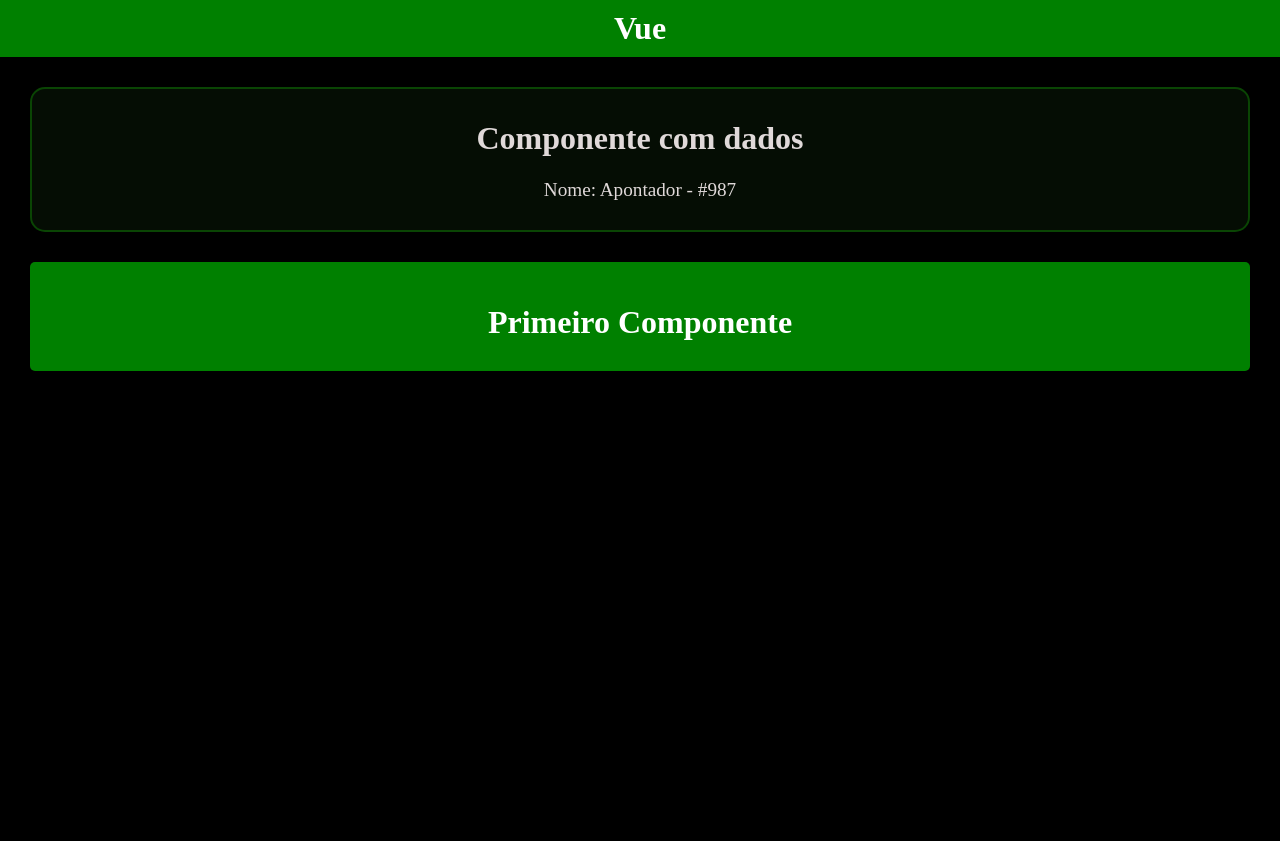
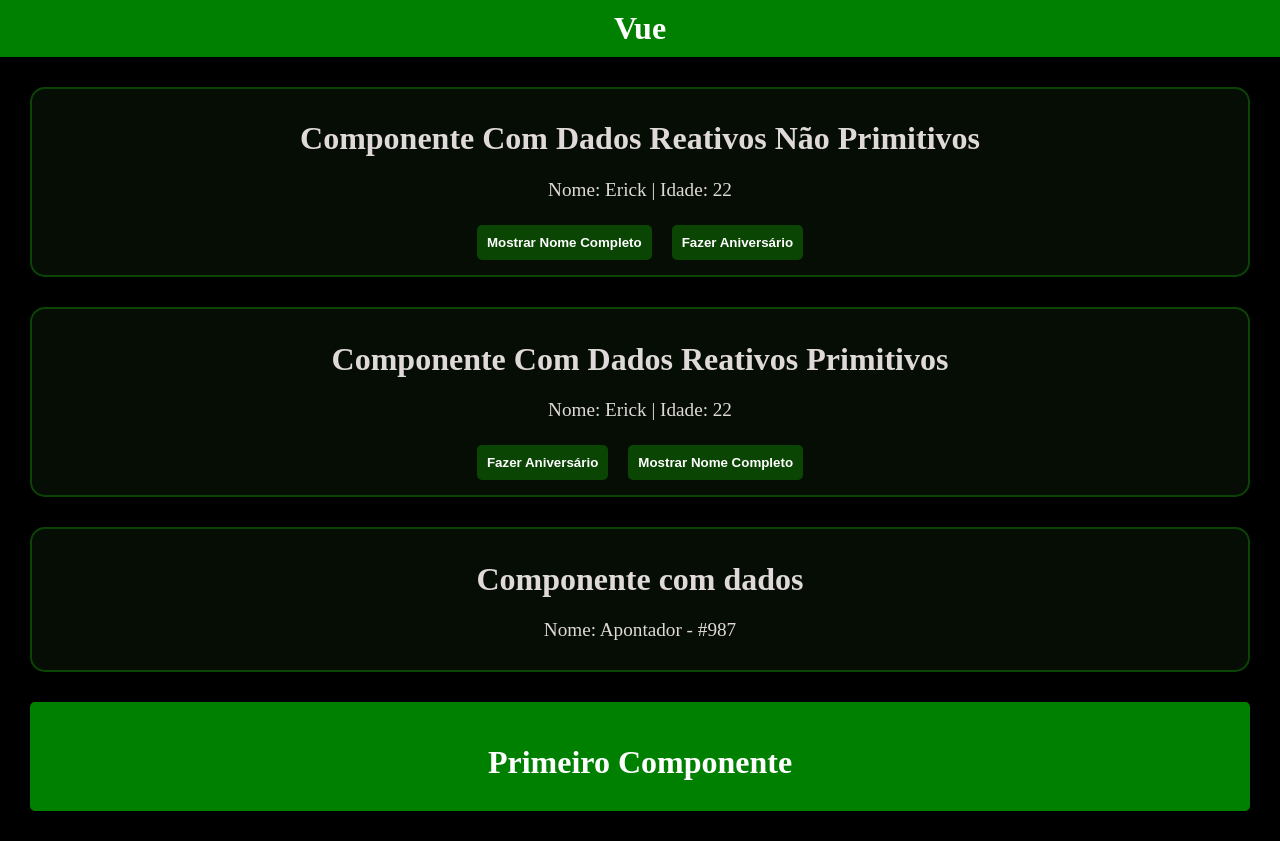
Before and after one commit to eriick-monteiro/aula-vue, a Vue app: page / in a window 1280 px wide. Before the commit the page ends 800 px from the top, so only its background shows below. Built offline with nearby package versions, Linux system fonts and the light colour scheme.

Commit message:
:sparkles: feat: Dados Reativos Primitivos e Não Primitivos

```diff
--- a/src/App.vue
+++ b/src/App.vue
@@ -1,10 +1,14 @@
 <script setup>
   import PrimeiroComponente from './components/PrimeiroComponente.vue';
   import ComDados from './components/ComDados.vue';
+  import ComDadosReativosPrimitivos from './components/ComDadosReativosPrimitivos.vue';
+  import ComDadosReativosNaoPrimitivos from './components/ComDadosReativosNaoPrimitivos.vue';
 </script>
 
 <template>
   <header>Vue</header>
+  <ComDadosReativosNaoPrimitivos/>
+  <ComDadosReativosPrimitivos/>
   <ComDados/>
   <PrimeiroComponente/>
 </template>
--- a/src/assets/main.css
+++ b/src/assets/main.css
@@ -17,3 +17,30 @@
   padding: 10px;
   text-align: center;
 }
+
+.componente {
+    text-align: center;
+    border: 2px solid rgb(10, 69, 4);
+    background-color: #050d04;
+    border-radius: 15px;
+    margin: 30px;
+    padding: 10px;
+}
+
+.componente p {
+    font-size: 1.2rem;
+}
+
+button {
+  background-color: rgb(10, 69, 4);
+  color: white;
+  padding: 10px;
+  font-weight: bold;
+  margin: 5px 10px;
+  border: none;
+  border-radius: 5px;
+}
+
+button:hover {
+  background-color: rgb(5, 102, 28);
+}
--- a/src/components/ComDados.vue
+++ b/src/components/ComDados.vue
@@ -1,26 +1,9 @@
 <template>
-    <div>
+    <div class="componente">
         <h1>Componente com dados</h1>
         <p>Nome: {{ nomeProduto }} - {{ codigoProduto }}</p>
     </div>
 </template>
-
-
-<style scoped>
-    div {
-        text-align: center;
-        border: 2px solid rgb(10, 69, 4);
-        background-color: #050d04;
-        border-radius: 15px;
-        margin: 30px;
-        padding: 10px;
-    }
-
-    p {
-        font-size: 1.2rem;
-    }
-</style>
-
 
 <script setup>
     const nomeProduto = "Apontador"
--- /dev/null
+++ b/src/components/ComDadosReativosNaoPrimitivos.vue
@@ -0,0 +1,28 @@
+<template>
+    <div class="componente">
+        <h1>Componente Com Dados Reativos Não Primitivos</h1>
+        <p>Nome: {{ pessoa.nome }} | Idade: {{ pessoa.idade }}</p>
+        <button @click="mostrarNomeCompleto">Mostrar Nome Completo</button>
+        <button @click="fazerAniversario">Fazer Aniversário</button>
+    </div>
+</template>
+
+<script setup>
+    import {reactive} from "vue";
+
+    const pessoa = reactive({nome: "Erick", idade: 22});
+
+    function fazerAniversario() {
+        pessoa.idade += 1;
+    }
+
+    function mostrarNomeCompleto() {
+        if (pessoa.nome === "Erick") {
+            pessoa.nome = "Erick Monteiro dos Anjos";
+        } else if (pessoa.nome === "Erick Monteiro dos Anjos") {
+            pessoa.nome = "Erick";
+        } else {
+            pessoa.nome = "Como você fez isso?";
+        }
+    }
+</script>
--- /dev/null
+++ b/src/components/ComDadosReativosPrimitivos.vue
@@ -0,0 +1,30 @@
+<template>
+    <div class="componente">
+        <h1>Componente Com Dados Reativos Primitivos</h1>
+        <p>Nome: {{ nome }} | Idade: {{ idade }}</p>
+        <button v-on:click="fazerAniversario()">Fazer Aniversário</button>
+        <button @click="mostrarNomeCompleto">Mostrar Nome Completo</button>
+    </div>
+</template>
+ dos Anjos
+
+<script setup>
+    import {ref} from "vue";
+
+    const nome = ref("Erick")
+    const idade = ref(22)
+
+    function fazerAniversario() {
+        idade.value += 1;
+    }
+
+    function mostrarNomeCompleto() {
+        if (nome.value === "Erick") {
+            nome.value = "Erick Monteiro dos Anjos";
+        } else if (nome.value === "Erick Monteiro dos Anjos") {
+            nome.value = "Erick";
+        } else {
+            nome.value = "Como você fez isso?";
+        }
+    }
+</script>
```
